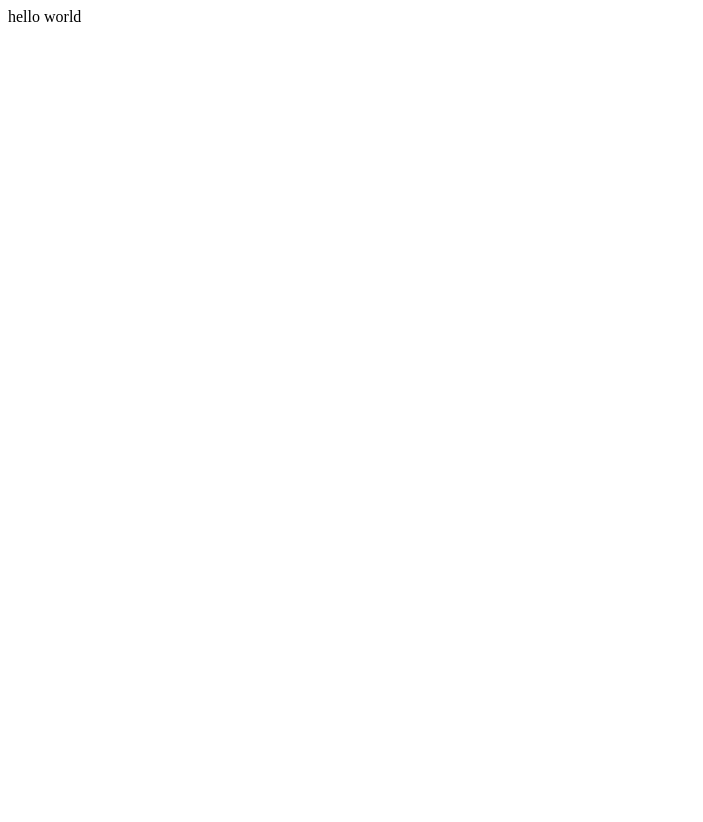
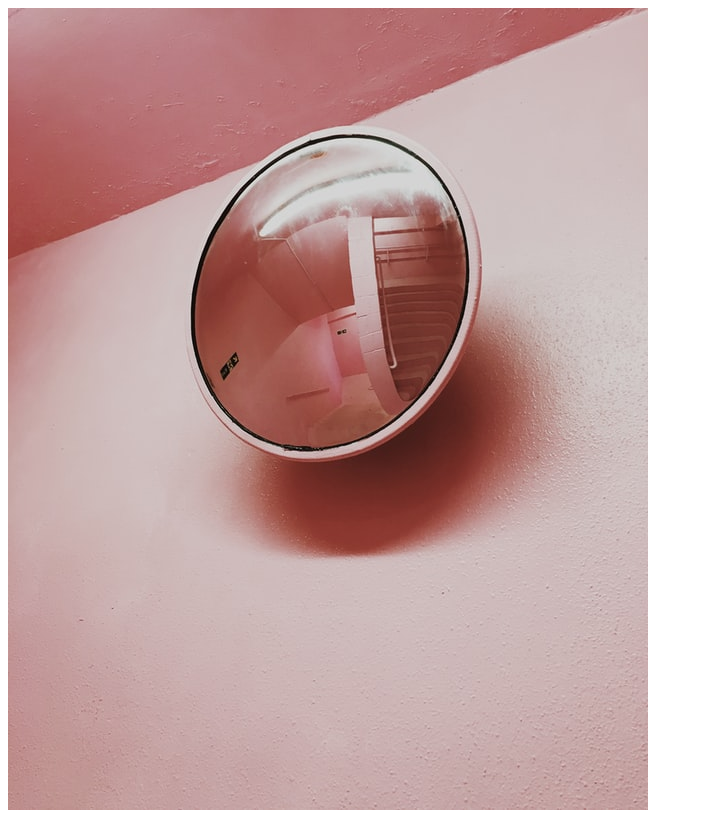
Before and after one commit to ridho19-git/my-repo-from-remote, a plain HTML site: page index.html in a window 1280 px wide. Shown: the whole page, without its empty margins (0-703 px from the left). Before the commit the page ends 800 px from the top, so only its background shows below. Drawn offline with Linux system fonts and the light colour scheme.

Commit message:
memnambah gambar serta menghapus hello world

```diff
--- a/index.html
+++ b/index.html
@@ -9,7 +9,9 @@
 </head>
 
 <body>
-    hello world
+    <div>
+        <img src="1.jpg" alt="">
+    </div>
 </body>
 
 </html>
```
Also changed, not shown: 1.jpg (added).
